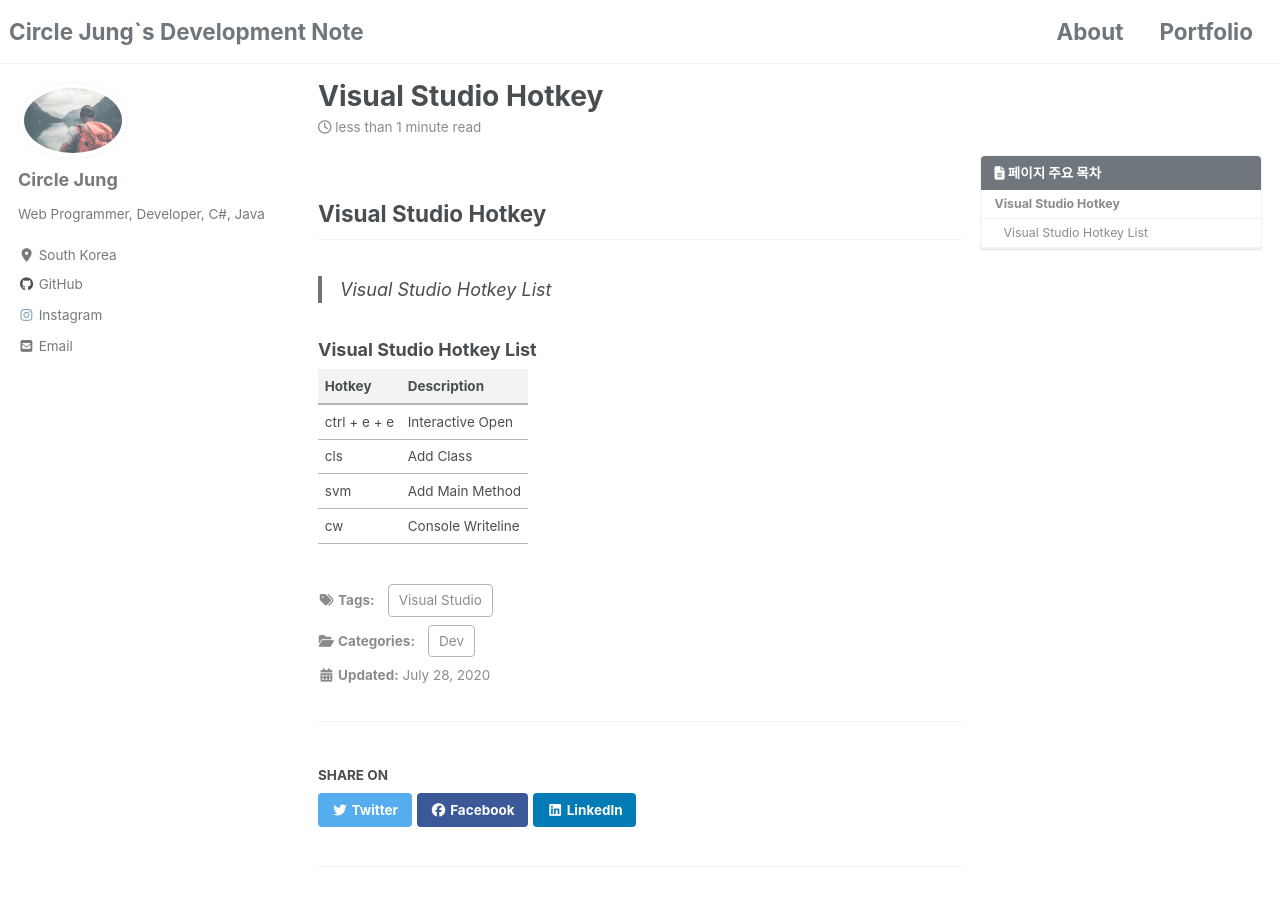
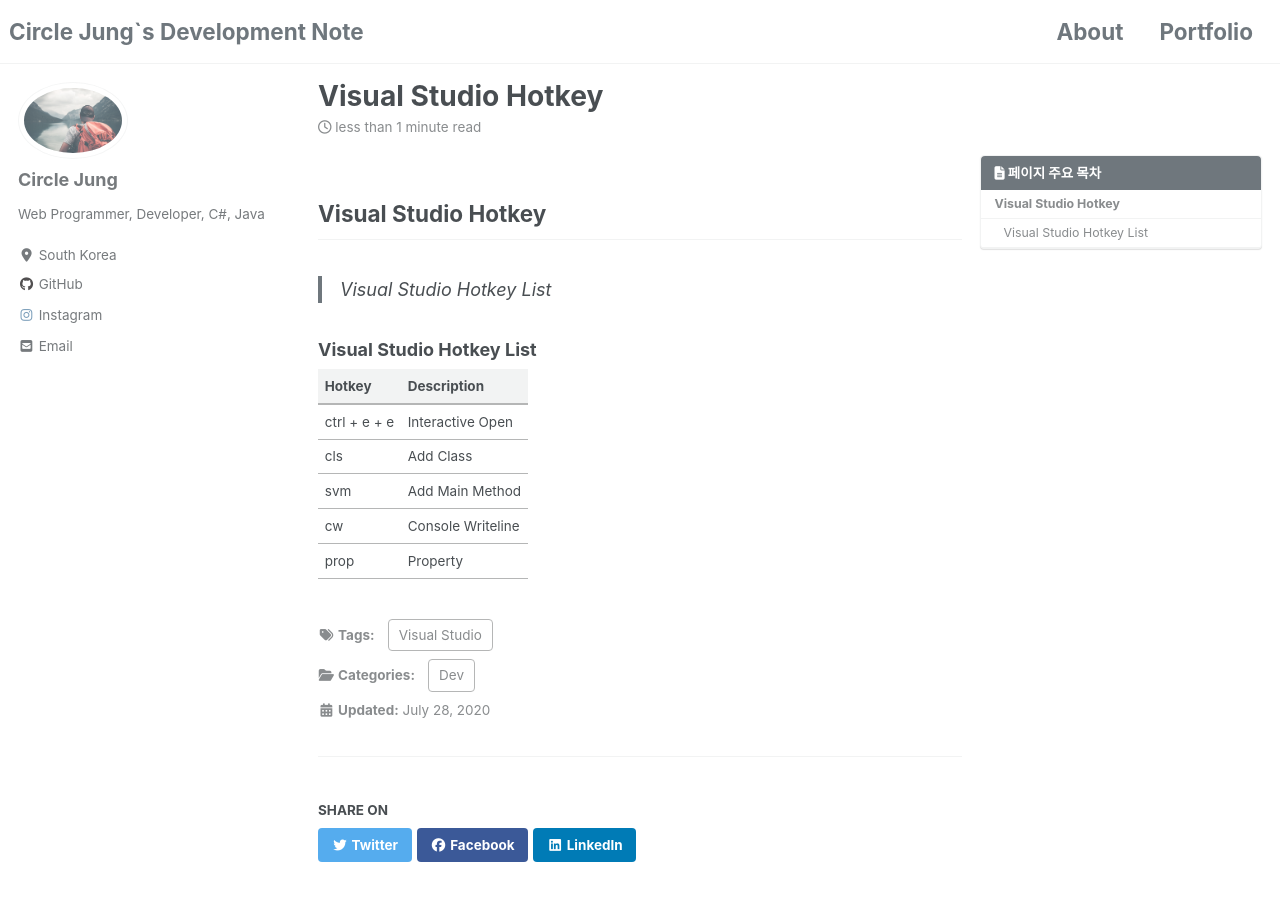
Before and after one commit to jwh0124/jwh0124.github.io, a Jekyll site: the page built from _posts/2020-07-28-visualstudio-hotkey.md, in a window 1280 px wide and 900 px high. Built offline with Jekyll 4.4.1, drawn with Linux system fonts in a browser that asks for light colours; cached includes are drawn as plain includes; nearby versions of some CDN libraries; comment, search, counter and statistics services are not loaded.

Commit message:
+ add hotkey

```diff
--- a/_posts/2020-07-28-visualstudio-hotkey.md
+++ b/_posts/2020-07-28-visualstudio-hotkey.md
@@ -25,3 +25,4 @@ last_modified_at: 2020-07-28T23:39:00+09:00
 | cls | Add Class |
 | svm | Add Main Method |
 | cw | Console Writeline |
+| prop | Property |
```
